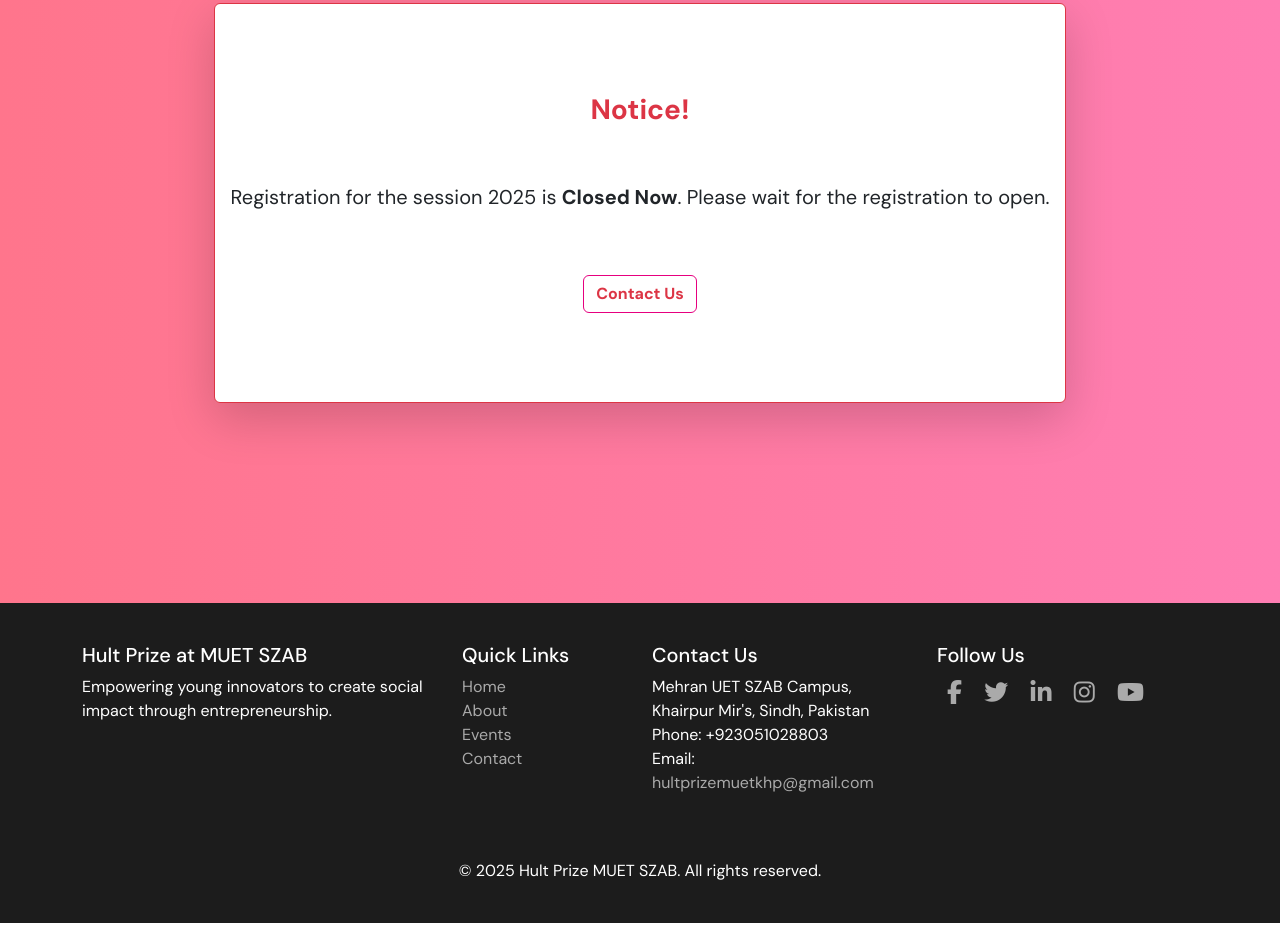
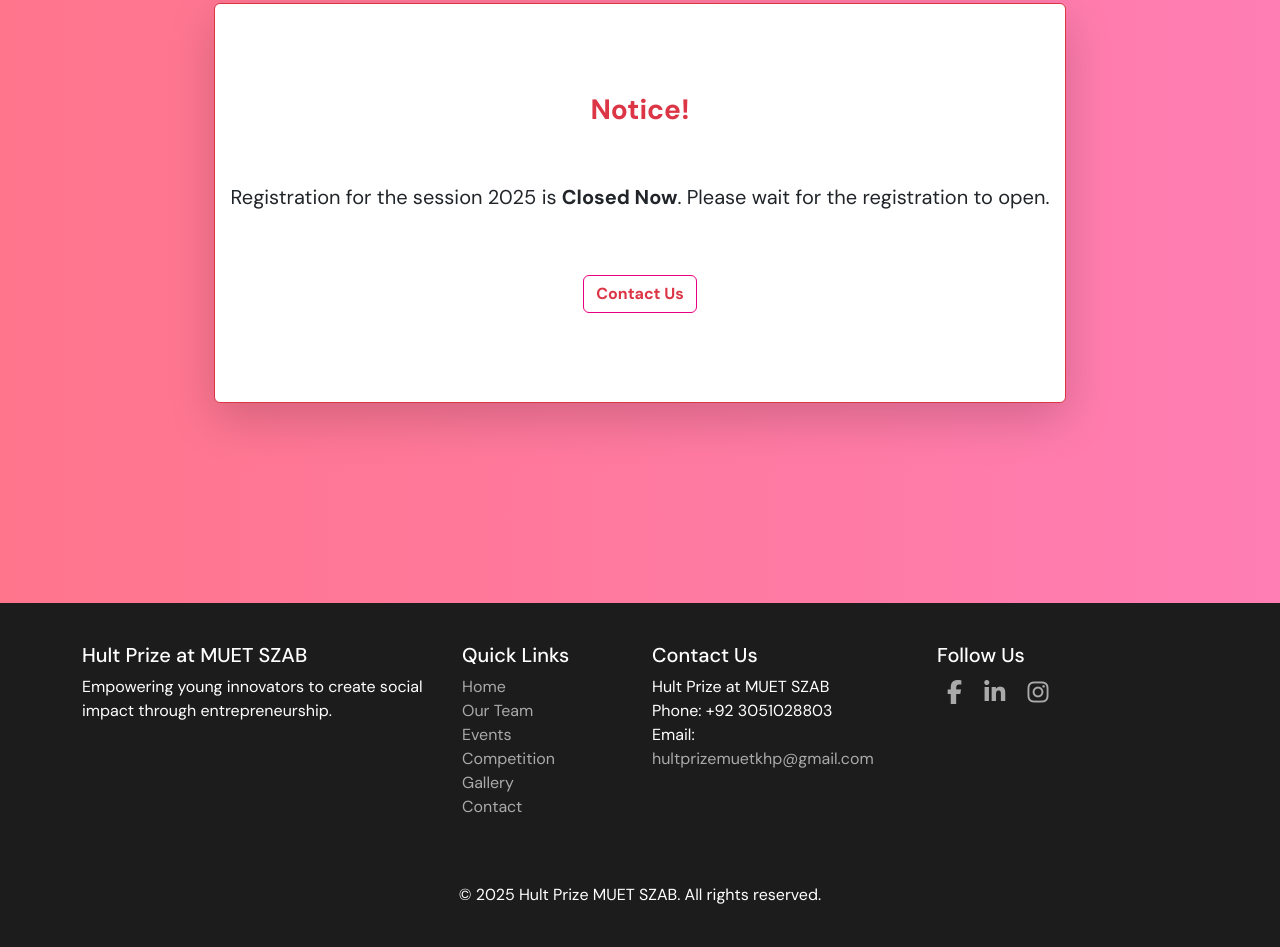
Before and after one commit to Aitzaz-Hakro/HPFinal, a plain HTML site: page register.html in a window 1280 px wide. Shown: the part 245-1192 px from the top of the page. Before the commit the page ends 1168 px from the top, so only its background shows below. Drawn offline with nearby package versions, Linux system fonts and the light colour scheme.

Commit message:
Update register.html

```diff
--- a/register.html
+++ b/register.html
@@ -11,7 +11,6 @@
   <link href="https://cdn.jsdelivr.net/npm/bootstrap@5.3.2/dist/css/bootstrap.min.css" rel="stylesheet">
   <link href="https://cdnjs.cloudflare.com/ajax/libs/font-awesome/6.5.1/css/all.min.css" rel="stylesheet">
 
-  <link rel="icon" href="../media/ICON.ico" />
   <link rel="stylesheet" href="style.css">
   <style>
     .reg-container{
@@ -64,25 +63,13 @@
             <a class="nav-link" href="contact.html">Contact</a>
           </li>
           <li class="nav-item ">
-            <a class="nav-link custom-button  text-white" href="" id="register">Register Now</a>
+            <a class="nav-link custom-button  text-white" href="https://forms.gle/5yQQefdpbc7yn1377" target="_blank" id="register">Register Now</a>
           </li>
         </ul>
       </div>
     </div>
   </nav>
 
-  <!-- <div class="containerr  d-flex align-content-center justify-content-center">
-    <div class="card text-center alert alert-secondary  alert-secondary" style=" width: 40rem; height: auto;">
-      <div class="card-body align-content-center">
-        <h3 class="card-title">Notice!</h3>
-        <p class="card-text" style="font-size: 1.2rem;">Registration, for the session 2025 are <b> Closed Now</b>.
-          Please wait for the registration to open.</p>
-        <a href="contact.html" class="btn btn-outline-danger">Contact Us</a>
-      </div>
-
-
-    </div>
-  </div> -->
   <div class="reg-container mt-5 d-flex align-items-center justify-content-center" style="">
     <div class="card border-danger shadow-lg text-center">
         <div class="card-body d-flex flex-column align-items-center justify-content-around">
@@ -94,8 +81,8 @@
     </div>
 </div>
 
-  <!-- Footer -->
-  <footer id="footer">
+   <!-- Footer Section -->
+   <footer id="footer">
     <div class="container">
       <div class="row">
         <div class="col-lg-4 mb-4">
@@ -105,32 +92,28 @@
         <div class="col-lg-2 mb-4">
           <h5>Quick Links</h5>
           <ul class="list-unstyled">
-            <li><a href="../index.html">Home</a></li>
-            <li><a href="../index.html">About</a></li>
-            <li><a href="../EventPage/events.html">Events</a></li>
-            <li><a href="../contact.html">Contact</a></li>
+            <li><a href="index.html">Home</a></li>
+            <li><a href="teams.html">Our Team</a></li>
+            <li><a href="events.html">Events</a></li>
+            <li><a href="competetion.html">Competition</a></li>
+            <li><a href="gallery.html">Gallery</a></li>
+            <li><a href="contact.html">Contact</a></li>
           </ul>
         </div>
         <div class="col-lg-3 mb-4">
           <h5>Contact Us</h5>
           <p>
-            Mehran UET SZAB Campus,<br>
-            Khairpur Mir's, Sindh, Pakistan<br>
-            Phone: +923051028803<br>
-            Email: <a href="mailto: hultprizemuetkhp@gmail.com">hultprizemuetkhp@gmail.com</a>
+           Hult Prize at MUET SZAB <br>
+            Phone: +92 3051028803<br>
+            Email: <a href="mailto:hultprizemuetkhp@gmail.com">hultprizemuetkhp@gmail.com</a>
           </p>
         </div>
         <div class="col-lg-3 mb-4">
           <h5>Follow Us</h5>
           <div class="social-icons">
-            <a href="https://www.facebook.com/share/19p9QJzvCU/?mibextid=wwXIfr" class="me-2"><i
-                class="fab fa-facebook-f"></i></a>
-            <a href="#" class="me-2"><i class="fab fa-twitter"></i></a>
-            <a href="https://www.linkedin.com/company/hult-prize-muet-szab/" class="me-2"><i
-                class="fab fa-linkedin-in"></i></a>
-            <a href="https://www.instagram.com/hpmuetkhp?igsh=MXhoN292aXB3NWsxaQ==" class="me-2"><i
-                class="fab fa-instagram"></i></a>
-            <a href="#"><i class="fab fa-youtube"></i></a>
+            <a href="https://www.facebook.com/profile.php?id=61556066590304" class="me-2"><i class="fab fa-facebook-f"></i></a>
+            <a href="https://www.linkedin.com/company/hult-prize-muet-szab/" class="me-2"><i class="fab fa-linkedin-in"></i></a>
+            <a href="https://www.instagram.com/hpmuetkhp/" class="me-2"><i class="fab fa-instagram"></i></a>
           </div>
         </div>
       </div>
```
